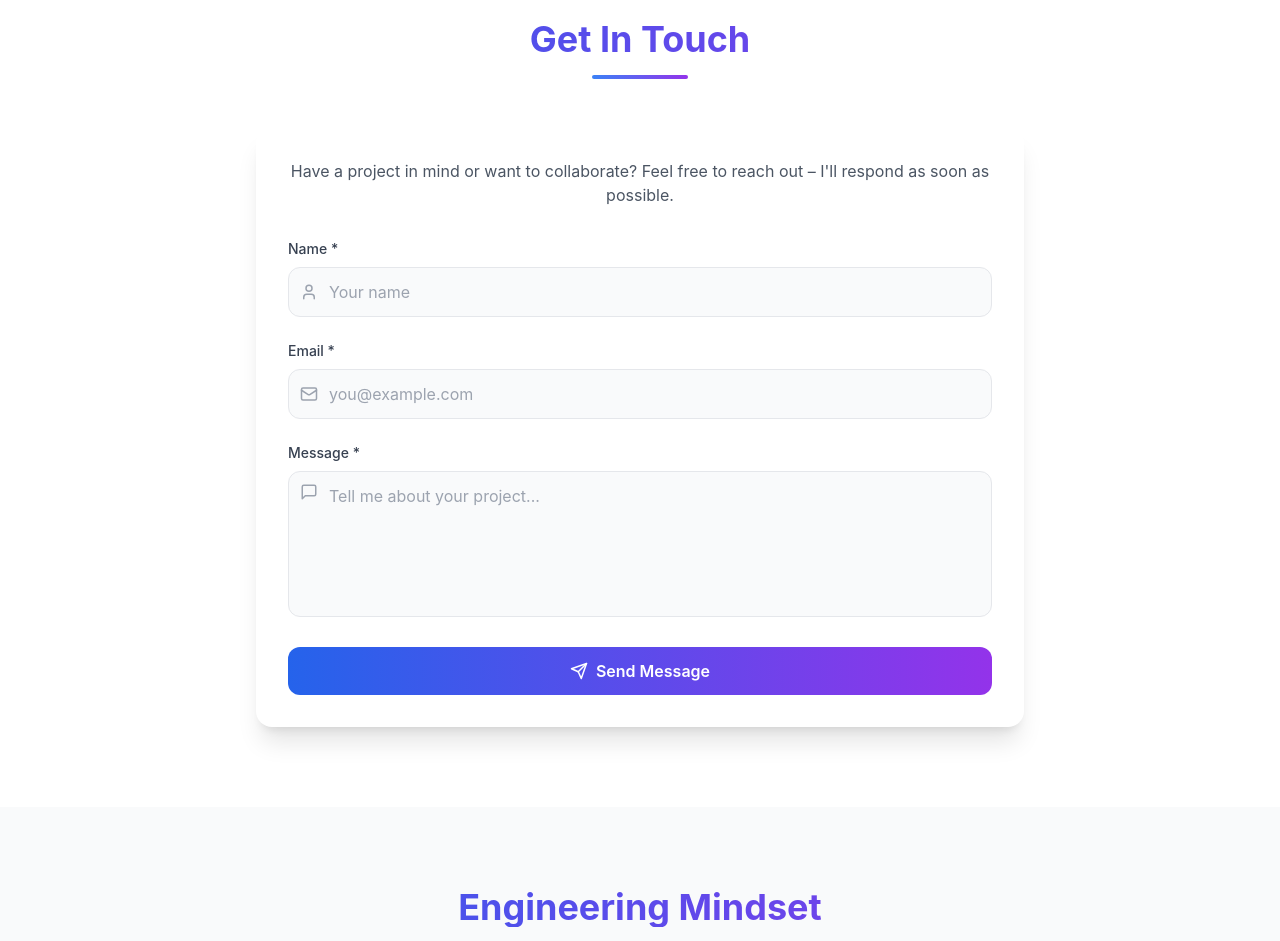
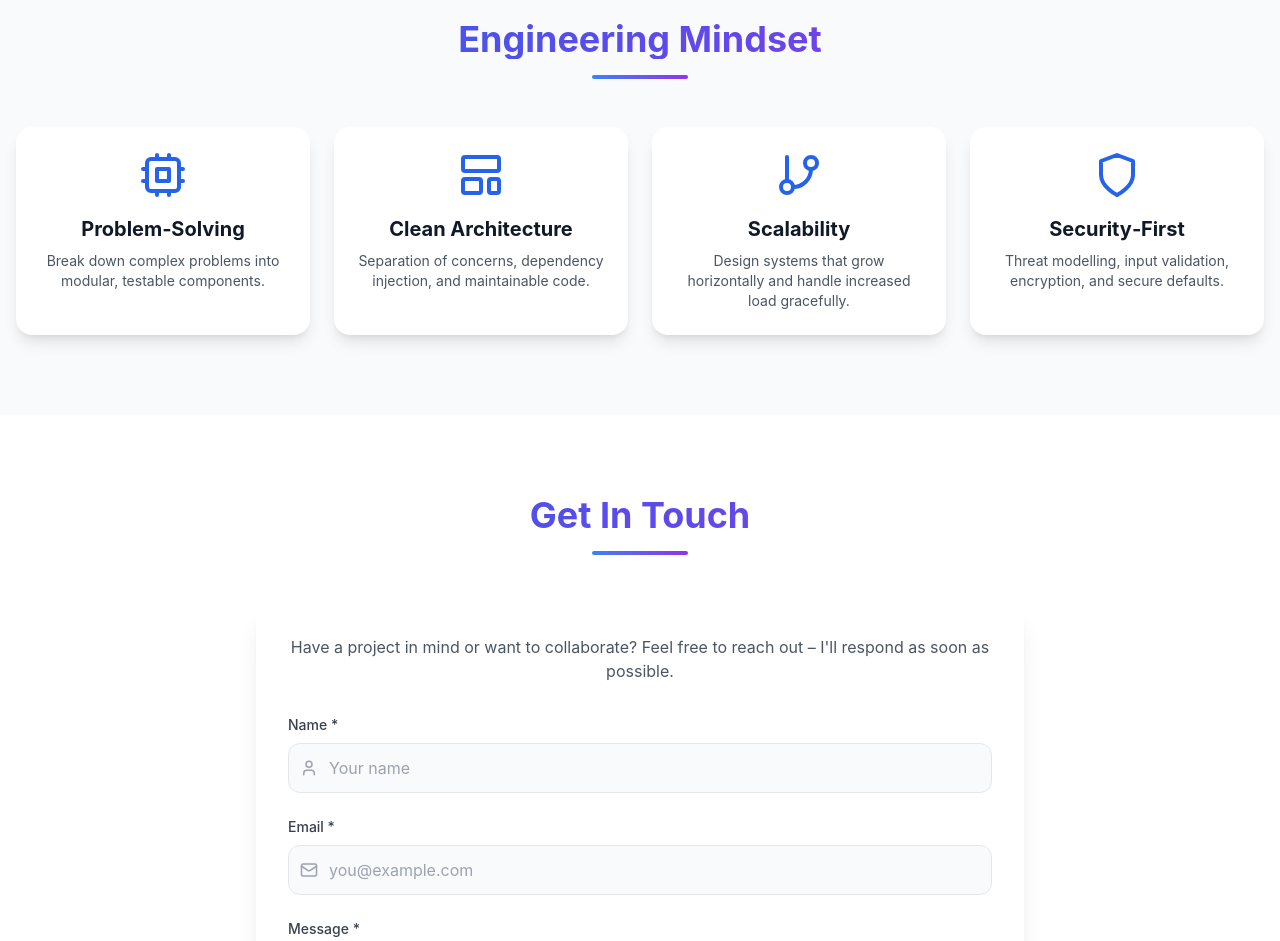
Before and after one commit to Mohavvvvd/MG-mohavvvvd, a React (Vite) app: page / in a window 1280 px wide. Shown: the part 3900-4841 px from the top of the page. Built offline with nearby package versions, Linux system fonts and the light colour scheme.

Commit message:
Reorder components in Home.jsx

```diff
--- a/src/pages/Home.jsx
+++ b/src/pages/Home.jsx
@@ -16,8 +16,9 @@ const Home = () => {
       <Skills />
       <Experience />
       <Education />
+
+      <EngineeringMindset />
       <Contact />
-      <EngineeringMindset />
       <Footer />
     </>
   );
```
